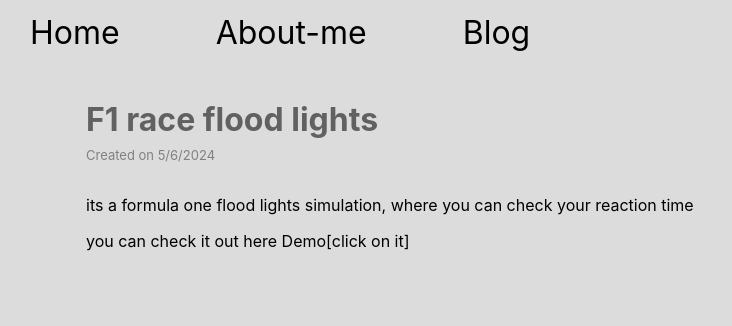
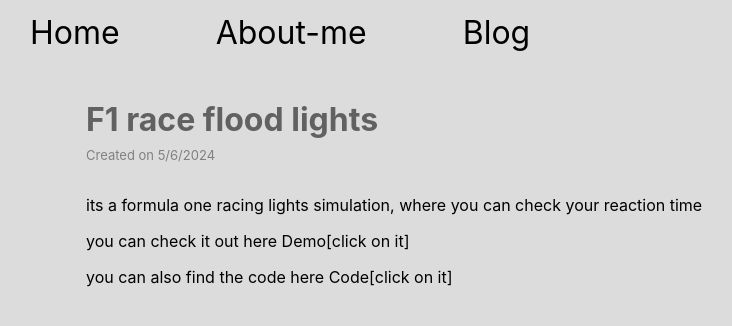
Before and after one commit to ardnahcivar/ardnahcivar.github.io, a Next.js app: page /blog/f1-race-flood-lights in a window 1280 px wide. Shown: the top 326 px of the page, without its empty margins (26-758 px from the left). Built offline with nearby package versions, Linux system fonts and the light colour scheme.

Commit message:
fix: update f1 lights sim dist

```diff
--- a/pages/blog/f1-race-flood-lights/index.js
+++ b/pages/blog/f1-race-flood-lights/index.js
@@ -18,13 +18,16 @@
         <BlogContent>
           <div>
             <p>
-            its a formula one flood lights simulation, where you can check your reaction time
+            its a formula one racing lights simulation, where you can check your reaction time
             </p>
             <p>
               you can check it out here <ActiveLink href={`https://ravii.xyz/f1-race-flood-lights/index.html`}>
                  Demo[click on it]
               </ActiveLink>
             </p>
+            <p>you can also find the code here  <ActiveLink href={`https://github.com/ardnahcivar/f1-race-flood-lights`}>
+                 Code[click on it]
+              </ActiveLink></p>
           </div>
         </BlogContent>
       </BlogContainer>
--- a/public/f1-race-flood-lights/index.html
+++ b/public/f1-race-flood-lights/index.html
@@ -5,7 +5,7 @@
     <link rel="icon" type="image/svg+xml" href="/vite.svg" />
     <meta name="viewport" content="width=device-width, initial-scale=1.0" />
     <title>Vite + React + TS</title>
-    <script type="module" crossorigin src="./index-Ba4SNPSw.js"></script>
+    <script type="module" crossorigin src="./index-BTIZAycg.js"></script>
     <link rel="stylesheet" crossorigin href="./index-Bhroci-P.css">
   </head>
   <body>
```
Also changed, not shown: public/f1-race-flood-lights/index-BTIZAycg.js.
